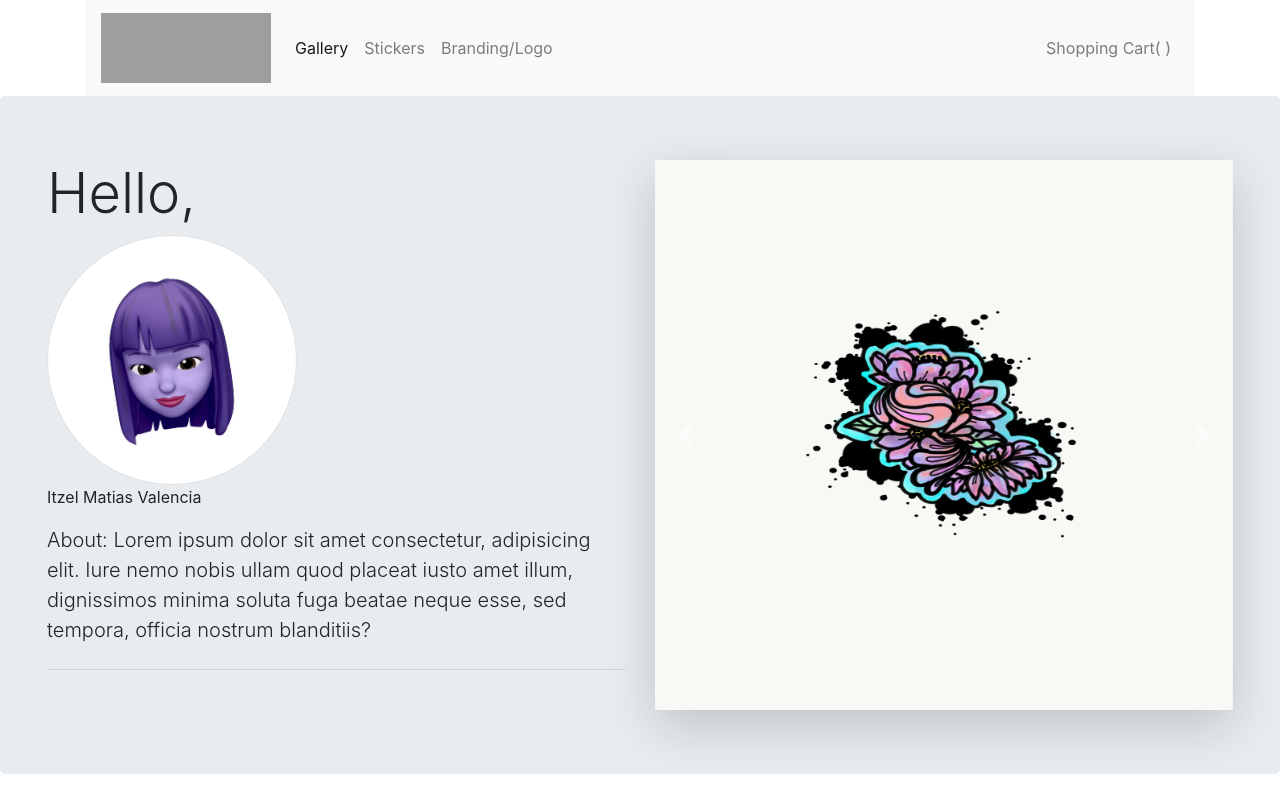
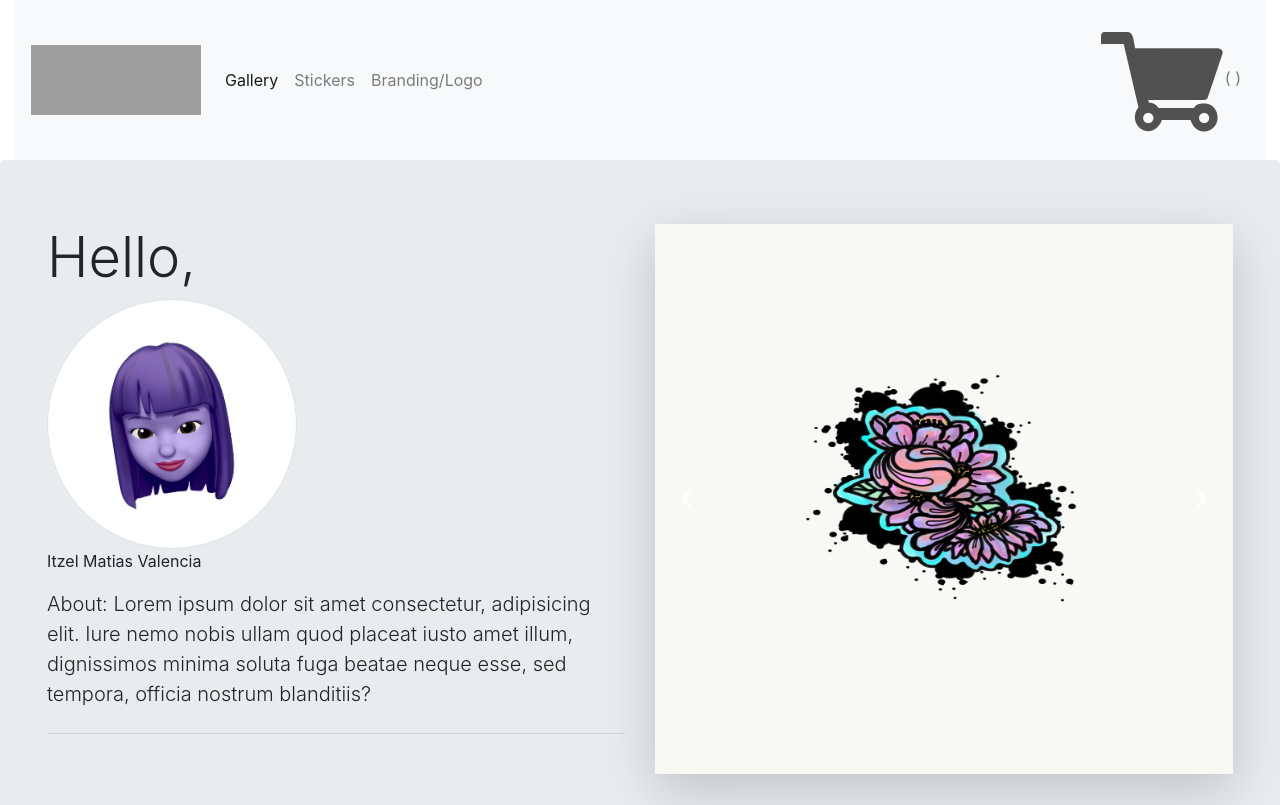
Before and after one commit to oscarportillo21/itzel_eCommerce, a Flask app: page / in a window 1280 px wide. Shown: the top 805 px of the page. Run offline with Flask 2, Linux system fonts and the light colour scheme; some libraries are stand-ins or nearby versions; grey boxes are pictures that could not be loaded.

Commit message:
Reviewed front-end items

```diff
--- a/static/css/home.css
+++ b/static/css/home.css
@@ -20,3 +20,7 @@
     height: 50px;
     width: 50px;
 }
+.cart {
+    height: 1px;
+    width: 1px;
+}
--- a/templates/branding.html
+++ b/templates/branding.html
@@ -16,8 +16,7 @@
 
 <body>
     <div class="container-fluid">
-        <div class="container">
-            <nav class="navbar navbar-expand-lg navbar-light bg-light">
+        <nav class="navbar navbar-expand-lg sticky-top navbar-light bg-light">
             <a href="/"><img class="navbar-brand logo" src="{{ url_for('static', filename='img/Itzel.png') }}" alt="itzellogo"></a>
             <button class="navbar-toggler" type="button" data-toggle="collapse" data-target="#navbarSupportedContent" aria-controls="navbarSupportedContent"
                 aria-expanded="false" aria-label="Toggle navigation">
@@ -42,7 +41,6 @@
                 </ul>
             </div>
         </nav>
-        </div>
         <div class="jumbotron">
             <h1 class="display-2">Branding</h1>
         </div>
--- a/templates/checkout.html
+++ b/templates/checkout.html
@@ -16,8 +16,7 @@
 
 <body>
     <div class="container-fluid">
-        <div class="container">
-            <nav class="navbar navbar-expand-lg navbar-light bg-light">
+        <nav class="navbar navbar-expand-lg sticky-top navbar-light bg-light">
             <a href="/"><img class="navbar-brand logo" src="{{ url_for('static', filename='img/Itzel.png') }}" alt="itzellogo"></a>
             <button class="navbar-toggler" type="button" data-toggle="collapse" data-target="#navbarSupportedContent" aria-controls="navbarSupportedContent"
                 aria-expanded="false" aria-label="Toggle navigation">
@@ -42,7 +41,6 @@
                 </ul>
             </div>
         </nav>
-        </div>
         <div class="container">
             <table class="table table-borderless">
                 <thead>
--- a/templates/display.html
+++ b/templates/display.html
@@ -16,8 +16,7 @@
 
 <body>
     <div class="container-fluid">
-        <div class="container">
-            <nav class="navbar navbar-expand-lg navbar-light bg-light">
+        <nav class="navbar navbar-expand-lg sticky-top navbar-light bg-light">
             <a href="/"><img class="navbar-brand logo" src="{{ url_for('static', filename='img/Itzel.png') }}" alt="itzellogo"></a>
             <button class="navbar-toggler" type="button" data-toggle="collapse" data-target="#navbarSupportedContent" aria-controls="navbarSupportedContent"
                 aria-expanded="false" aria-label="Toggle navigation">
@@ -42,7 +41,6 @@
                 </ul>
             </div>
         </nav>
-        </div>
         <div class="jumbotron">
             <div class="container-fluid row">
                 <div class="container col-lg-6">
--- a/templates/gallery.html
+++ b/templates/gallery.html
@@ -16,8 +16,7 @@
 
 <body>
     <div class="container-fluid">
-        <div class="container">
-            <nav class="navbar navbar-expand-lg navbar-light bg-light">
+        <nav class="navbar navbar-expand-lg sticky-top navbar-light bg-light">
             <a href="/"><img class="navbar-brand logo" src="{{ url_for('static', filename='img/Itzel.png') }}" alt="itzellogo"></a>
             <button class="navbar-toggler" type="button" data-toggle="collapse" data-target="#navbarSupportedContent" aria-controls="navbarSupportedContent"
                 aria-expanded="false" aria-label="Toggle navigation">
@@ -42,7 +41,6 @@
                 </ul>
             </div>
         </nav>
-        </div>
         <div class="jumbotron row">
             <div class="card col-lg-3 border-0 bg-transparent">
                 <img class="card-img-top gal_img" src="{{ url_for('static', filename='img/IMG_0464.PNG') }}" alt="Card image cap">
--- a/templates/home.html
+++ b/templates/home.html
@@ -17,8 +17,7 @@
 
 <body>
     <div class="container-fluid">
-        <div class="container">
-            <nav class="navbar navbar-expand-lg navbar-light bg-light">
+            <nav class="navbar navbar-expand-lg sticky-top navbar-light bg-light">
                 <a href="/"><img class="navbar-brand logo" src="{{ url_for('static', filename='img/Itzel.png') }}" alt="itzellogo"></a>
                 <button class="navbar-toggler" type="button" data-toggle="collapse" data-target="#navbarSupportedContent" aria-controls="navbarSupportedContent"
                     aria-expanded="false" aria-label="Toggle navigation">
@@ -38,12 +37,11 @@
                     </ul>
                     <ul class="navbar-nav mr">
                         <li class="nav-item justify-content-end">
-                            <a class="nav-link" href="/shoppingcart">Shopping Cart( )</a>
+                            <a class="nav-link" href="/shoppingcart"><img src="{{ url_for('static', filename='img/iconfinder_shop-01_186387.png') }}" alt="itzellogo">( )</a>
                         </li>
                     </ul>
                 </div>
             </nav>
-        </div>
         <div class="jumbotron row">
             <div class="col-lg-6">
                 <h1 class="display-4">Hello,</h1>
@@ -121,7 +119,7 @@
                     </div>
                 </div>
             </div>
-            <div class="container">
+            <div class="container-fluid">
                 <nav class="navbar justify-content-center navbar-light bg-light">
                     <a class="navbar-brand" href="#"><img class="navbar-brand logo" src="{{ url_for('static', filename='img/Itzel.png') }}" alt="itzellogo"></a>
                     <a class="nav-item" href="https://www.instagram.com/92_itz/?hl=en"><img class="social" src="{{ url_for('static', filename='img/insta.jpg') }}"
--- a/templates/stickers.html
+++ b/templates/stickers.html
@@ -16,8 +16,7 @@
 
 <body>
     <div class="container-fluid">
-        <div class="container">
-            <nav class="navbar navbar-expand-lg navbar-light bg-light">
+        <nav class="navbar navbar-expand-lg sticky-top navbar-light bg-light">
             <a href="/"><img class="navbar-brand logo" src="{{ url_for('static', filename='img/Itzel.png') }}" alt="itzellogo"></a>
             <button class="navbar-toggler" type="button" data-toggle="collapse" data-target="#navbarSupportedContent" aria-controls="navbarSupportedContent"
                 aria-expanded="false" aria-label="Toggle navigation">
@@ -42,7 +41,6 @@
                 </ul>
             </div>
         </nav>
-        </div>
         <div class="jumbotron">
             <h1 class="display-4">Stickers</h1>
             <p class="lead">Lorem ipsum dolor sit amet consectetur adipisicing elit. Eveniet, vel laboriosam aut voluptatum
```
Also changed, not shown: static/img/iconfinder_00-ELASTOFONT-STORE-READY_bag_2703085.png (added), static/img/iconfinder_shop-01_186387.png (added). Lines whose indentation alone changed are shown as unchanged.
